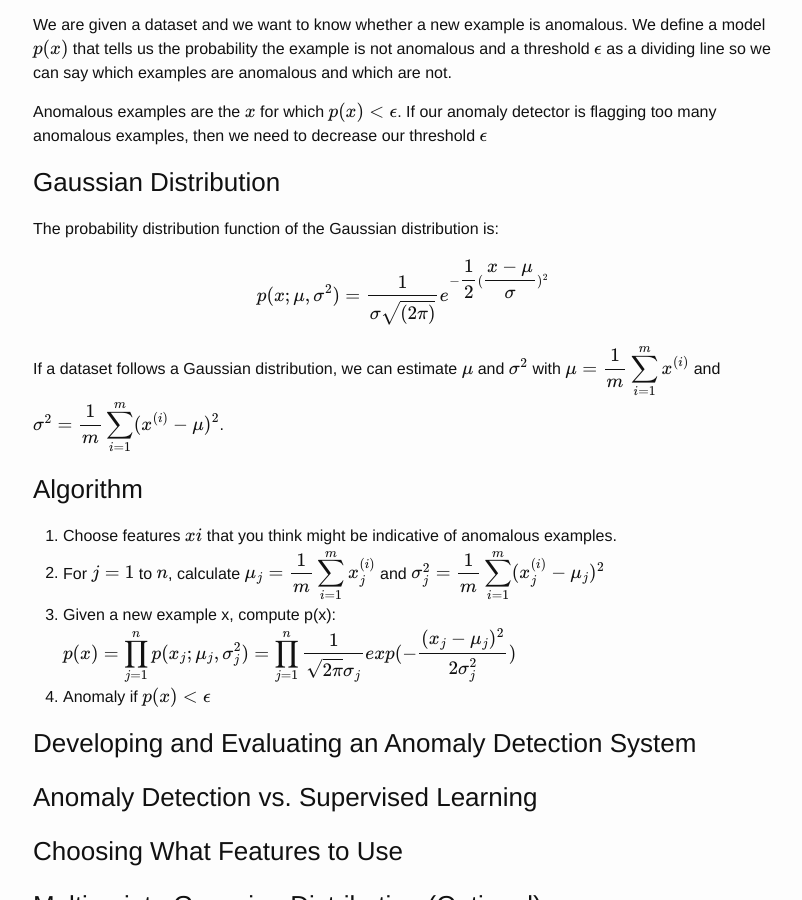
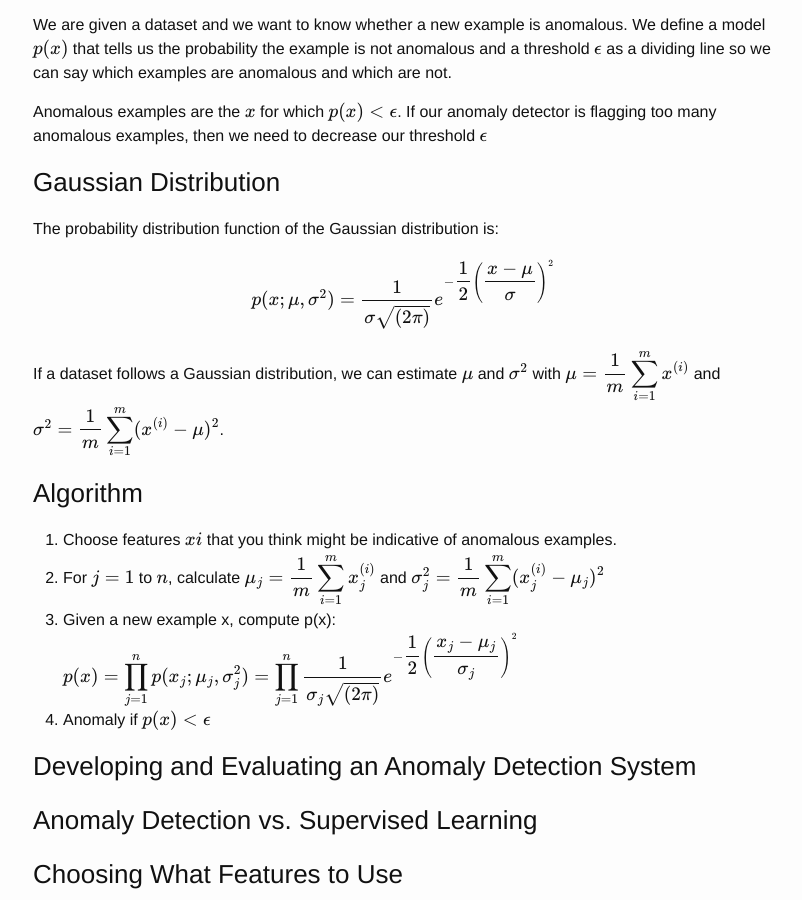
Before and after one commit to seiteta/seiteta.github.io_old, a Jekyll site: the page built from _posts/2014-12-04-machine-learning-notes.md, in a window 1280 px wide and 900 px high, scrolled down 20569 px. Shown: the whole window, without its empty margins (237-1039 px from the left). Built offline with Jekyll 4.4.1, drawn with Linux system fonts in a browser that asks for light colours; formulas are drawn with MathJax 3.

Commit message:
Update 2014-12-04-machine-learning-notes.md

```diff
--- a/_posts/2014-12-04-machine-learning-notes.md
+++ b/_posts/2014-12-04-machine-learning-notes.md
@@ -715,7 +715,7 @@ Anomalous examples are the $$x$$ for which $$p(x)<\epsilon$$. If our anomaly det
 
 The probability distribution function of the Gaussian distribution is:
 
-$$p(x;\mu,\sigma^2) = \dfrac{1}{\sigma\sqrt{(2\pi)}}e^{-\dfrac{1}{2}(\dfrac{x - \mu}{\sigma})^2}$$
+$$p(x;\mu,\sigma^2) = \dfrac{1}{\sigma\sqrt{(2\pi)}}e^{-\dfrac{1}{2}\left(\dfrac{x - \mu}{\sigma}\right)^2}$$
 
 If a dataset follows a Gaussian distribution, we can estimate $$\mu$$ and $$\sigma^2$$ with $$\mu = \dfrac{1}{m}\displaystyle \sum_{i=1}^m x^{(i)}$$ and $$\sigma^2 = \dfrac{1}{m}\displaystyle \sum_{i=1}^m(x^{(i)} - \mu)^2$$.
 
@@ -723,7 +723,7 @@ If a dataset follows a Gaussian distribution, we can estimate $$\mu$$ and $$\sig
 
 1. Choose features $$xi$$ that you think might be indicative of anomalous examples.
 2. For $$j=1$$ to $$n$$, calculate $$\mu_j = \dfrac{1}{m}\displaystyle \sum_{i=1}^m x_j^{(i)}$$ and $$\sigma^2_j = \dfrac{1}{m}\displaystyle \sum_{i=1}^m(x_j^{(i)} - \mu_j)^2$$
-3. Given a new example x, compute p(x):$$p(x) = \displaystyle \prod^n_{j=1} p(x_j;\mu_j,\sigma_j^2) = \prod\limits^n_{j=1} \dfrac{1}{\sqrt{2\pi}\sigma_j}exp(-\dfrac{(x_j - \mu_j)^2}{2\sigma^2_j})$$
+3. Given a new example x, compute p(x): $$p(x) = \displaystyle \prod^n_{j=1} p(x_j;\mu_j,\sigma_j^2) = \prod\limits^n_{j=1} \dfrac{1}{\sigma_j\sqrt{(2\pi)}}e^{-\dfrac{1}{2}\left(\dfrac{x_j - \mu_j}{\sigma_j}\right)^2}$$
 4. Anomaly if $$p(x) < \epsilon$$
 
 ### Developing and Evaluating an Anomaly Detection System
```
